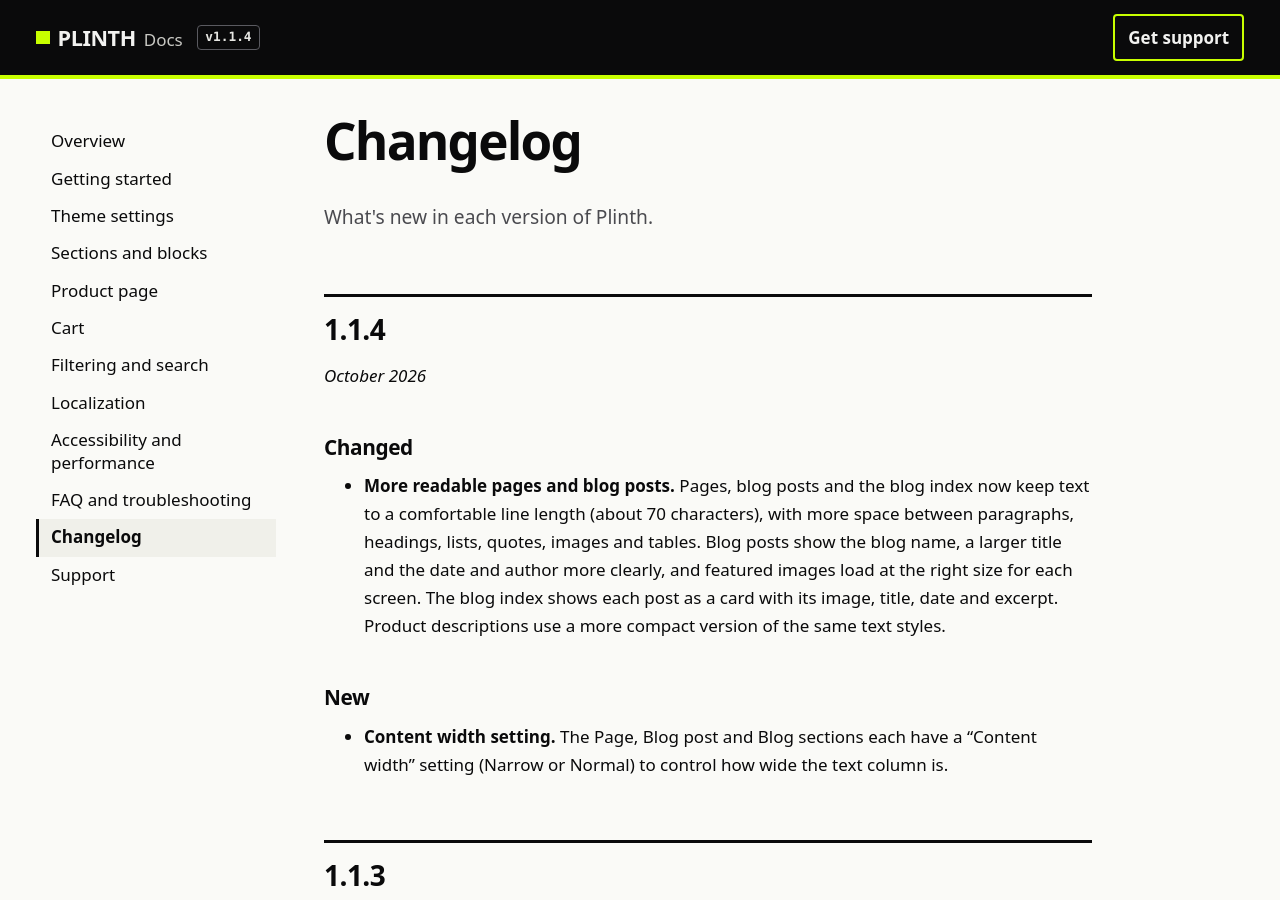
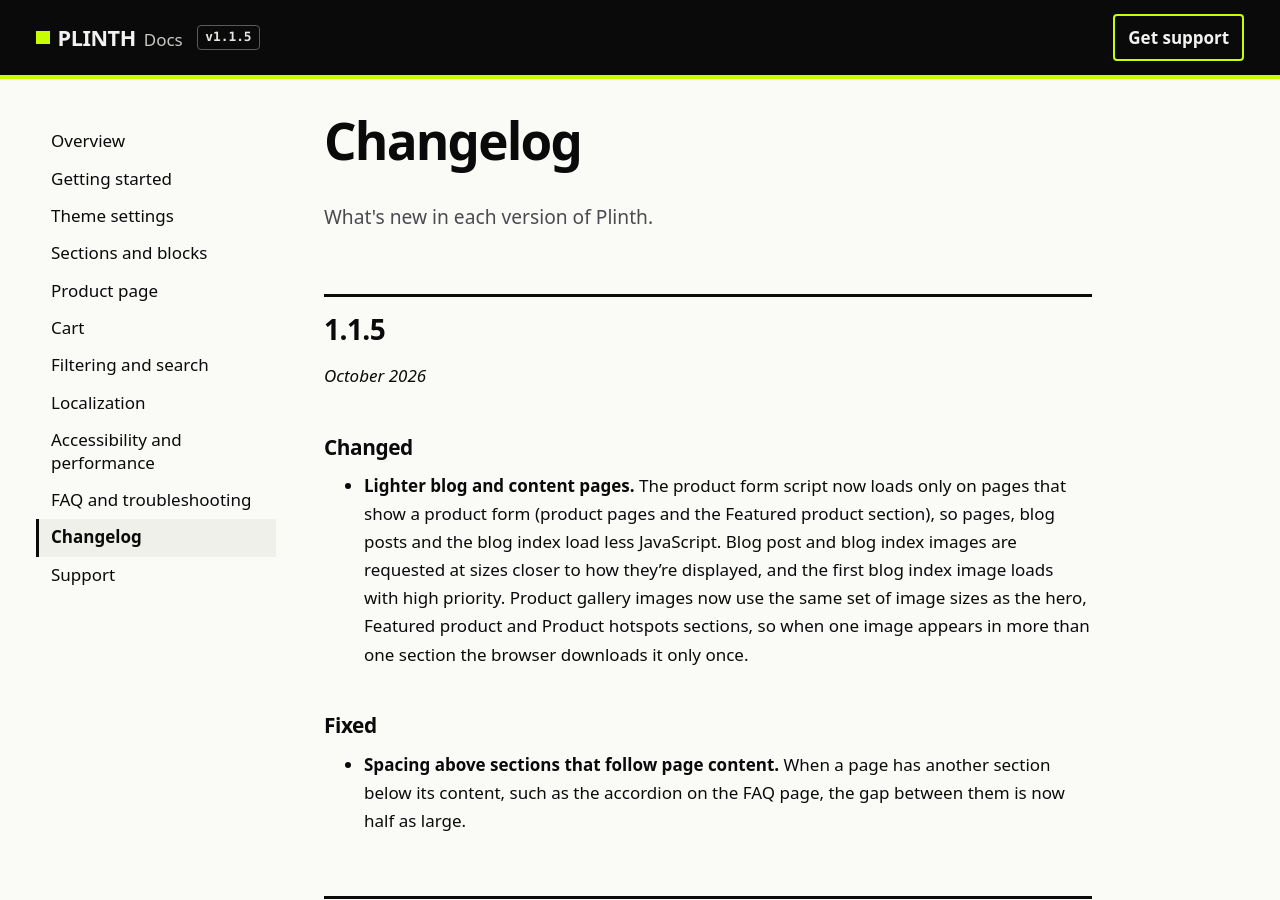
Before and after one commit to AccurateTLM13/plinth-docs, a Jekyll site: the page built from changelog.md, in a window 1280 px wide and 900 px high. Built offline with Jekyll 4.4.1, drawn with Linux system fonts in a browser that asks for light colours; some of the changed text lies outside the part shown.

Commit message:
1.1.5: lighter content pages, shared image sizes, FAQ spacing

```diff
--- a/_config.yml
+++ b/_config.yml
@@ -3,7 +3,7 @@
 url: https://accuratetlm13.github.io
 baseurl: /plinth-docs
 lang: en
-theme_version: "1.1.4"
+theme_version: "1.1.5"
 github_repo: AccurateTLM13/plinth-docs
 
 # ---------------------------------------------------------------------------
--- a/_data/theme_settings.json
+++ b/_data/theme_settings.json
@@ -1,6 +1,6 @@
 {
   "theme_name": "Plinth",
-  "theme_version": "1.1.4",
+  "theme_version": "1.1.5",
   "groups": [
     {
       "name": "Typography",
```
Also changed, not shown: changelog.md.
